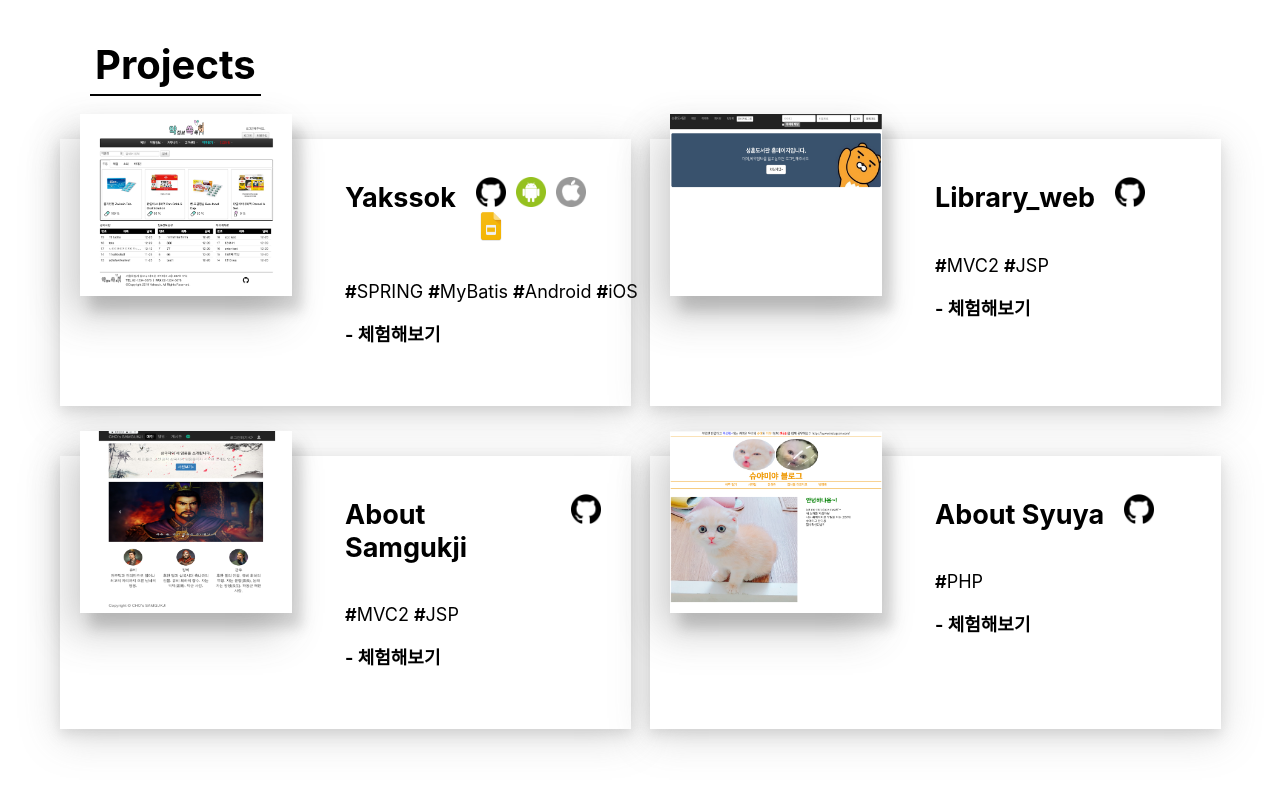
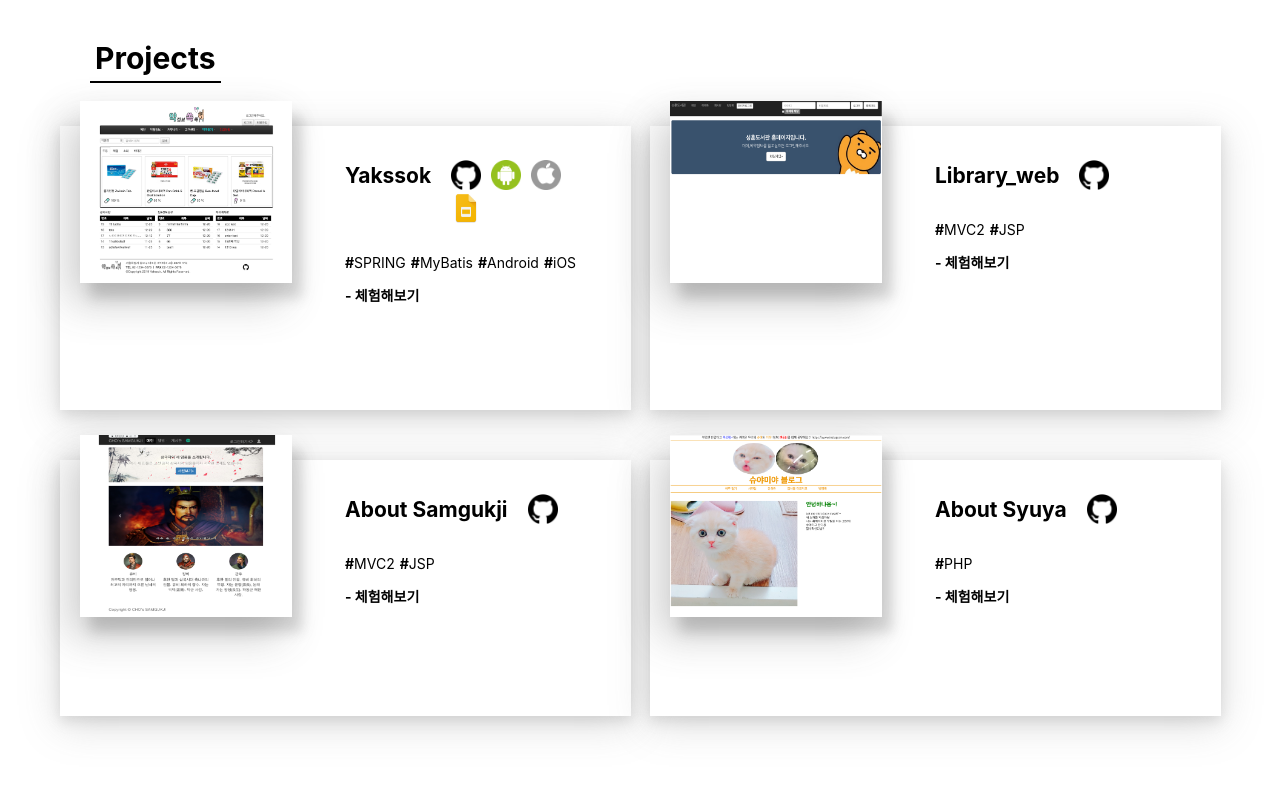
Before and after one commit to ccc4/Choseonghun_Portfolio_1, a React (Create React App) app: page / in a window 1280 px wide. Shown: the top 786 px of the page. Built offline with nearby package versions, Linux system fonts and the light colour scheme.

Commit message:
changed title

```diff
--- a/src/Components/Projects.css
+++ b/src/Components/Projects.css
@@ -7,7 +7,7 @@
 }
 
 .Projects__Title strong{
-    font-size: 40px;
+    font-size: 30px;
     padding: 5px;
     border-bottom: 2px solid black;
 }
@@ -16,7 +16,7 @@
     display: flex;
     justify-content: space-around;
     flex-wrap: wrap;
-    font-size:18px;
+    font-size:14px;
     height: 80vh;
 }
 
```
